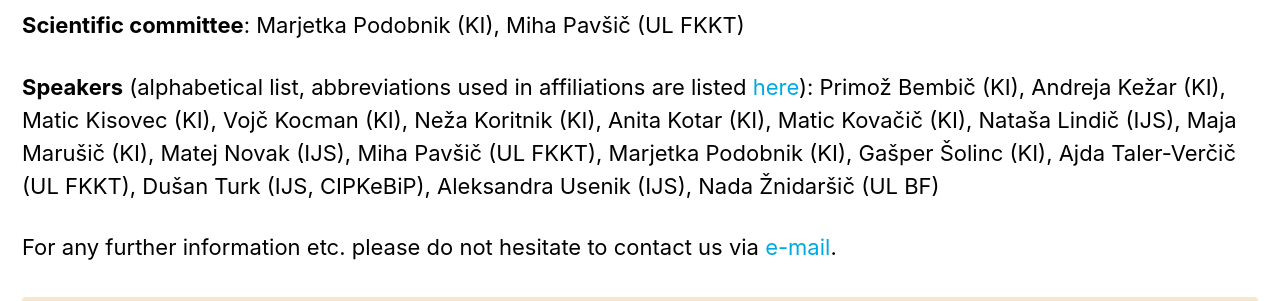
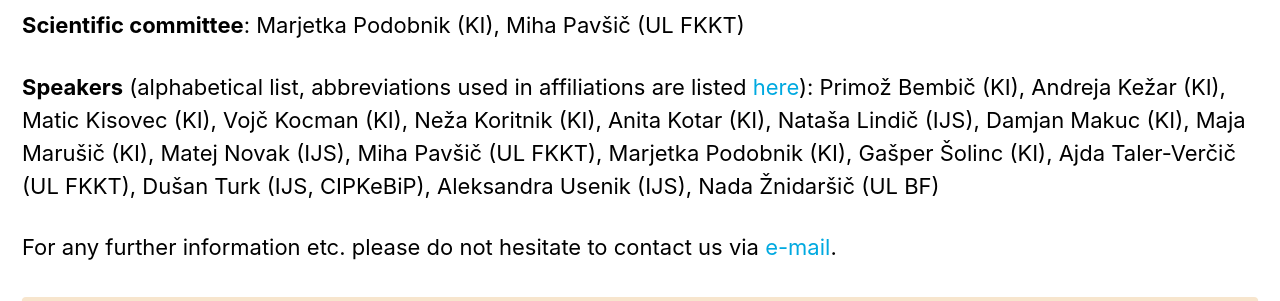
Before and after one commit to InstructSI/instructsi.github.io, a Jekyll site: the page built from _pages/bmasb2024.md, in a window 1280 px wide and 900 px high, scrolled down 1427 px. Shown: the part 186-487 px from the top of the window. Built offline with Jekyll 4.4.1, drawn with Linux system fonts in a browser that asks for light colours; cached includes are drawn as plain includes; some of the changed text lies outside the part shown.

Commit message:
Updated list of speakers at bmasb2024

```diff
--- a/_pages/bmasb2024.md
+++ b/_pages/bmasb2024.md
@@ -44,7 +44,7 @@
 
 **Scientific committee**: Marjetka Podobnik (KI), Miha Pavšič (UL FKKT)
 
-**Speakers** (alphabetical list, abbreviations used in affiliations are listed [here](#organisers)): Primož Bembič (KI), Andreja Kežar (KI), Matic Kisovec (KI), Vojč Kocman (KI), Neža Koritnik (KI), Anita Kotar (KI), Matic Kovačič (KI), Nataša Lindič (IJS), Maja Marušič (KI), Matej Novak (IJS), Miha Pavšič (UL FKKT), Marjetka Podobnik (KI), Gašper Šolinc (KI), Ajda Taler-Verčič (UL FKKT), Dušan Turk (IJS, CIPKeBiP), Aleksandra Usenik (IJS), Nada Žnidaršič (UL BF)
+**Speakers** (alphabetical list, abbreviations used in affiliations are listed [here](#organisers)): Primož Bembič (KI), Andreja Kežar (KI), Matic Kisovec (KI), Vojč Kocman (KI), Neža Koritnik (KI), Anita Kotar (KI), Nataša Lindič (IJS), Damjan Makuc (KI), Maja Marušič (KI), Matej Novak (IJS), Miha Pavšič (UL FKKT), Marjetka Podobnik (KI), Gašper Šolinc (KI), Ajda Taler-Verčič (UL FKKT), Dušan Turk (IJS, CIPKeBiP), Aleksandra Usenik (IJS), Nada Žnidaršič (UL BF)
 
 For any further information etc. please do not hesitate to contact us via [e-mail](mailto:instruct.si@ki.si).
 
@@ -80,11 +80,11 @@
 |----------:|-------------|
 | 9.00|Marjetka Podobnik (KI), Miha Pavič (UL FKKT): ***Welcome & general info***|
 | 9.15|Vojč Kocman (KI): **The basics of NMR**|
-| 9.45|Anita Kotar (KI): **Introduction to 1D and 2D NMR spectra**|
+| 9.45|Damjan Makuc (KI): **Introduction to 1D and 2D NMR spectra**|
 |10.15|*coffee break*|
 |10.30|Maja Marušič (KI): **Production of DNA/RNA and protein molecules suitable for NMR structural characterization**|
 |11.00|Anita Kotar (KI): **Strategies for assigment of DNA/RNA NMR spectra**|
-|11.40|Matic Kovačič (KI): **Strategies for assignment of protein NMR spectra**|
+|11.40|Anita Kotar (KI): **Strategies for assignment of protein NMR spectra**|
 |12.20|*lunch break*|
 |13.20|**Tour: NMR spectrometers and laboratories (KI)**|
 |14.05|Maja Marušič (KI): **NMR’s time to shine: dynamics and conformational changes of molecules**|
```
